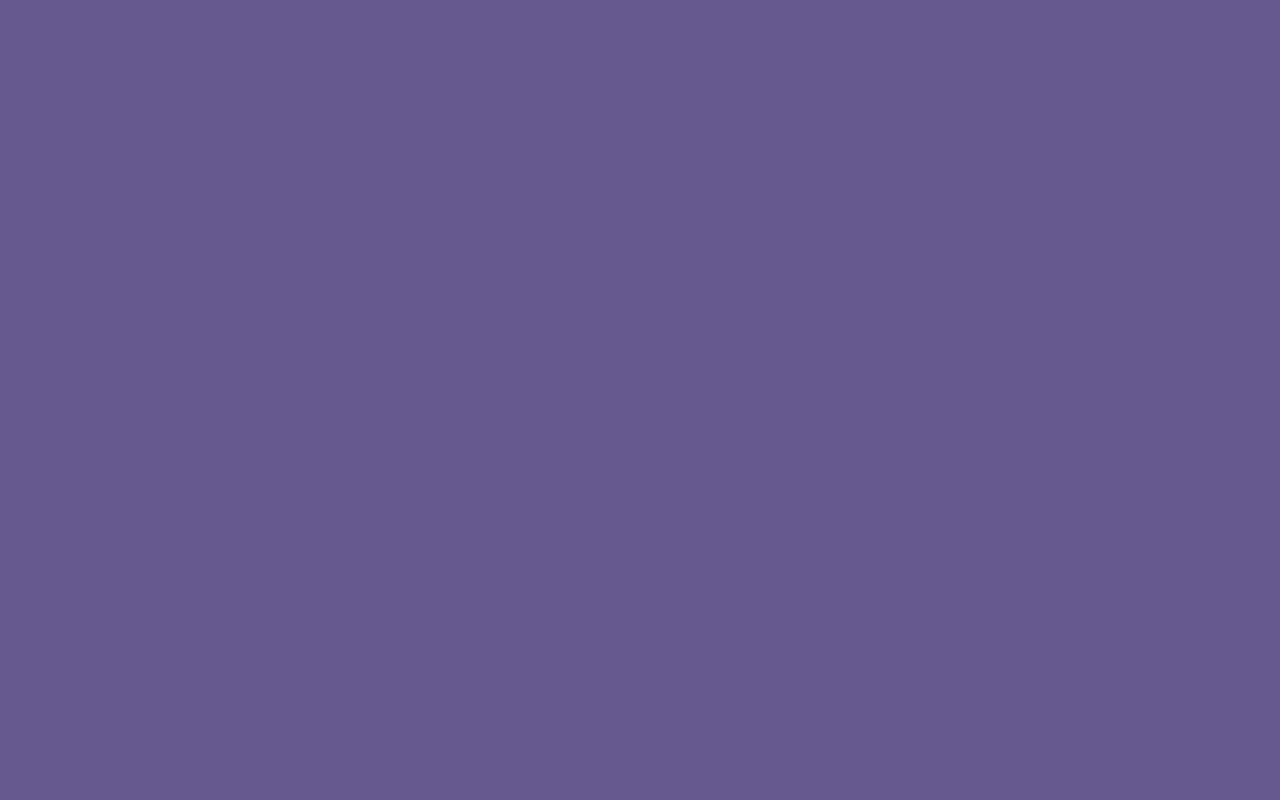
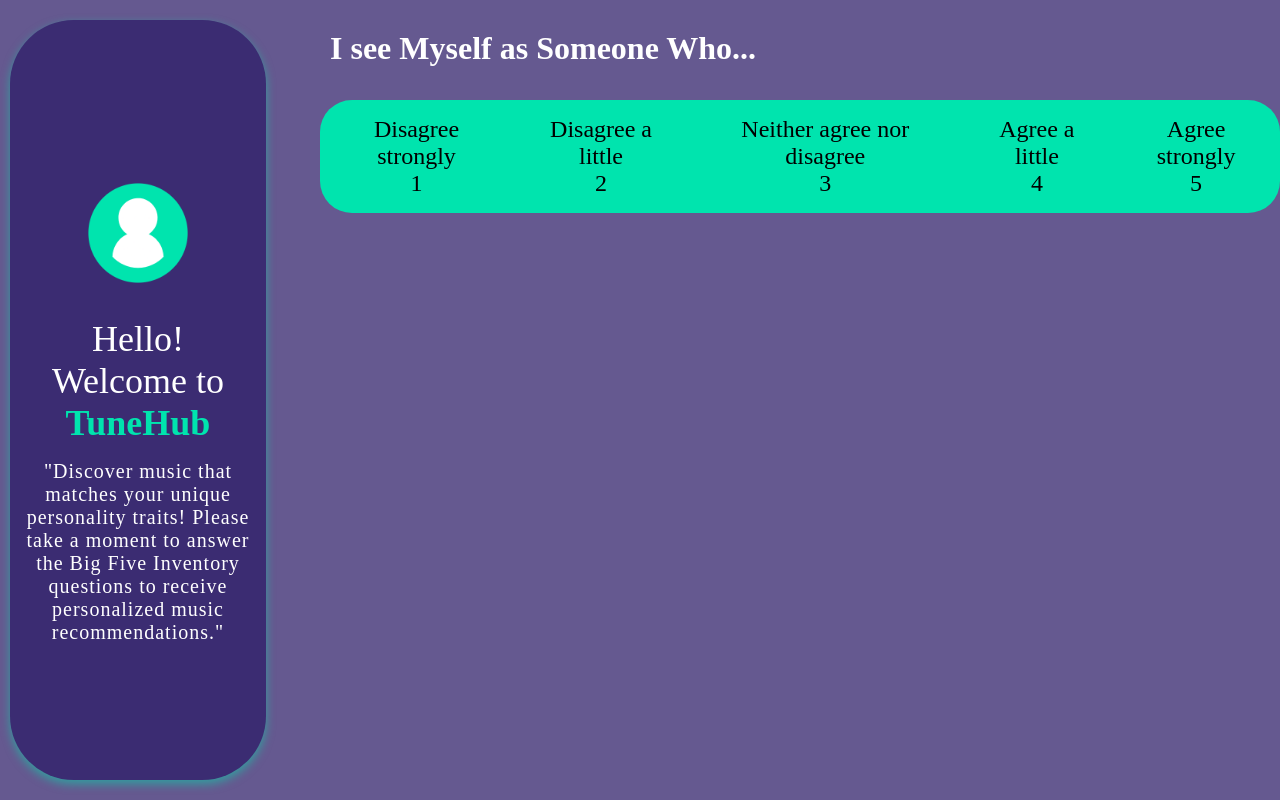
Before and after one commit to TameezDeen/FYP, a React (Create React App) app in the folder frontend/: page /questionnaire in a window 1280 px wide. Before the commit this address had no page. Built offline with nearby package versions, Linux system fonts and the light colour scheme.

Commit message:
FE updates

```diff
--- a/frontend/src/App.js
+++ b/frontend/src/App.js
@@ -6,6 +6,7 @@ import { useAuthContext } from "./hooks/useAuthContext";
 import Home from "./Home";
 import Login from "./pages/authentication/Login";
 import Signup from "./pages/authentication/Signup";
+import Questionnaire from "./pages/questionnaire/Questionnaire";
 
 function App() {
   const { user } = useAuthContext();
@@ -26,6 +27,11 @@ function App() {
               path="/signup"
               element={!user ? <Signup /> : <Navigate to="/" />}
             />
+
+            <Route
+              path="/questionnaire"
+              element=<Questionnaire />
+            />
           </Routes>
         </div>
       </BrowserRouter>
--- a/frontend/src/Home.js
+++ b/frontend/src/Home.js
@@ -3,7 +3,6 @@ import { Link } from "react-router-dom";
 import "./home.css";
 import { useLogout } from "./hooks/useLogout";
 import { useAuthContext } from "./hooks/useAuthContext";
-import Sidepannel from "./components/Sidepannel";
 //
 import axios from "axios";
 
@@ -40,9 +39,6 @@ const Home = () => {
 
   return (
     <div>
-      <div>
-        <Sidepannel name = {name}/>
-      </div>
       {/* If user is logged in this will show */}
       {user && (
         <div className="details">
@@ -56,6 +52,7 @@ const Home = () => {
       <div className="nav-section">
         <Link to="/login">Login</Link>
         <Link to="/signup">Signup</Link>
+        <Link to="/questionnaire">Questionnaire</Link>
         <button className="logout-button" onClick={handleClick}>
           Logout
         </button>
--- a/frontend/src/home.css
+++ b/frontend/src/home.css
@@ -18,12 +18,12 @@ button,
   background-color: #ccc;
 }
 
-  button:hover{
+button:hover {
   background-color: #ccc;
   cursor: pointer;
 }
 
-  .details{
+.details {
   color: white;
   margin-bottom: var(--mb-0-75);
 }
--- /dev/null
+++ b/frontend/src/pages/questionnaire/Questionnaire.js
@@ -0,0 +1,56 @@
+import React, { useEffect, useState } from "react";
+import { Link } from "react-router-dom";
+import "./questionnaire.css";
+import { useAuthContext } from "../../hooks/useAuthContext"
+import Sidepannel from "../../components/Sidepannel";
+import axios from "axios";
+
+const Questionnaire = () => {
+  const { user } = useAuthContext();
+  const [name, setName] = useState("");
+
+  useEffect(() => {
+    const fetchUserDetails = async () => {
+      try {
+        const response = await axios.get("/api/user/details", {
+          headers: {
+            Authorization: `Bearer ${user.token}`,
+          },
+        });
+
+        const { name } = response.data;
+        setName(name);
+      } catch (error) {
+        console.error("Error fetching user details:", error);
+      }
+    };
+    if (user) {
+      fetchUserDetails();
+    }
+  }, [user]);
+
+  return (
+    <div className="home-container">
+      <div className="sidepannel-container">
+        <Sidepannel name={name} />
+      </div>
+      <div className="text1">
+        <h1>I see Myself as Someone Who...</h1>
+      </div>
+      {/* nav container */}
+      <div className="marking-scheme">
+        {/* nav__list grid */}
+        <ul className="score-list grid">
+        {/* nav__item */}
+          <li className="score_item">Disagree strongly <br /> 1</li>
+          <li className="score_item">Disagree a little <br /> 2</li>
+          <li className="score_item">Neither agree nor disagree <br /> 3</li>
+          <li className="score_item">Agree a little<br /> 4</li>
+          <li className="score_item">Agree strongly <br /> 5</li>
+        </ul>
+      </div>
+    </div>
+  );
+};
+
+export default Questionnaire;
--- /dev/null
+++ b/frontend/src/pages/questionnaire/questionnaire.css
@@ -0,0 +1,39 @@
+.text1 {
+    position: fixed;
+    top: 20px;
+    left: 25vw;
+    height: 20px;
+    color: #ffffff;
+    text-align: center;
+    padding: 10px;
+  }
+
+  ul {
+    list-style: none;
+  }
+
+  .marking-scheme {
+    position: fixed;
+    top: 100px;
+    height: auto;
+    width: auto;
+    background-color: #00e4ae;
+    left: 25vw;
+    justify-content: space-between;
+    align-items: center;
+    column-gap: 1rem;
+    padding: 1rem;
+    border-radius: 2rem;
+  }
+
+  .score-list {
+    display: flex;
+    column-gap: 2rem;
+    color: black;
+    font-size: var(--h2-font-size);
+    font-weight: 500;
+  }
+
+  .score_item{
+    text-align: center;
+  }
```
Lines whose indentation alone changed are shown as unchanged.
